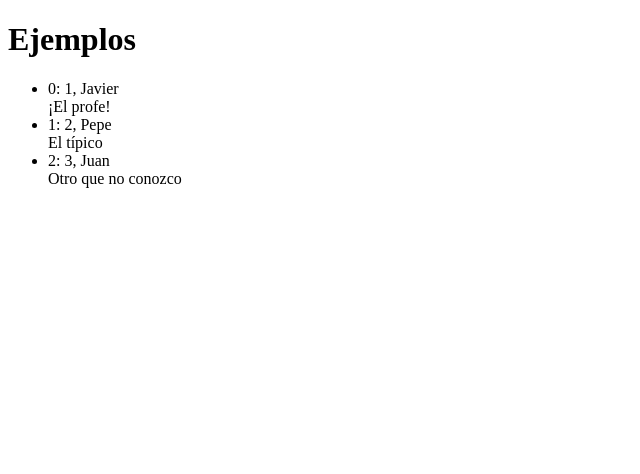
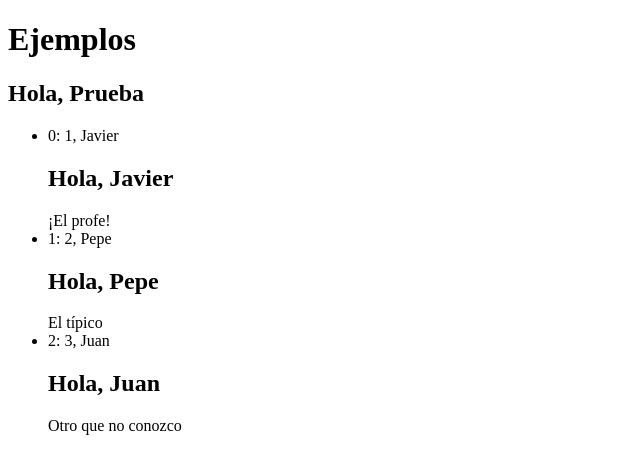
Before and after one commit to javierlete/ejemplos-201909, an Angular app: page / in a window 1280 px wide. Shown: the top 474 px of the page, without its empty margins (0-640 px from the left). Built offline with nearby package versions, Linux system fonts and the light colour scheme.

Commit message:
Ejemplo @Input

```diff
--- a/src/app/app.component.html
+++ b/src/app/app.component.html
@@ -1,8 +1,12 @@
 <h1>Ejemplos</h1>
+
+<app-hijo [el-que-recibe-el-saludo]="{ id: 5, nombre: 'Prueba' }"></app-hijo>
 
 <ul>
   <li *ngFor="let dato of datos; let i=index; trackBy: porCadaPersona">
     {{i}}: {{dato.id}}, {{dato.nombre}}
+
+    <app-hijo [el-que-recibe-el-saludo]="dato"></app-hijo>
 
     <div [ngSwitch]="dato.nombre">
       <span *ngSwitchCase="'Javier'">¡El profe!</span>
--- a/src/app/hijo/hijo.component.html
+++ b/src/app/hijo/hijo.component.html
@@ -1 +1 @@
-<p>hijo works!</p>
+<h2>Hola, {{persona.nombre}}</h2>
--- a/src/app/hijo/hijo.component.ts
+++ b/src/app/hijo/hijo.component.ts
@@ -1,4 +1,5 @@
-import { Component, OnInit } from '@angular/core';
+import { Component, OnInit, Input } from '@angular/core';
+import { Persona } from '../persona';
 
 @Component({
   selector: 'app-hijo',
@@ -7,6 +8,9 @@ import { Component, OnInit } from '@angular/core';
 })
 export class HijoComponent implements OnInit {
 
+  // tslint:disable-next-line: no-input-rename
+  @Input('el-que-recibe-el-saludo') persona: Persona = { id: 0, nombre: 'Desconocido' };
+
   constructor() { }
 
   ngOnInit() {
```
